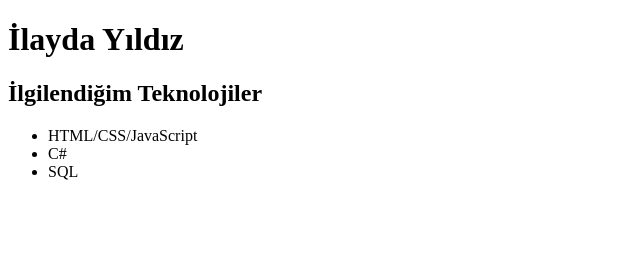
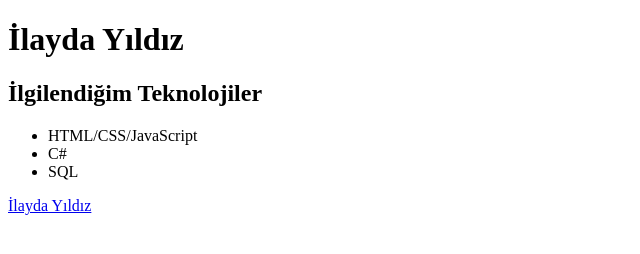
Before and after one commit to ilaydayilidz778/ilaydayilidz778.github.io, a plain HTML site: page index.html in a window 1280 px wide. Shown: the whole page, without its empty margins (0-640 px from the left). Drawn offline with Linux system fonts and the light colour scheme.

Commit message:
profil linki eklendi

```diff
--- a/index.html
+++ b/index.html
@@ -15,6 +15,11 @@
         <li>C#</li>
         <li>SQL</li>
     </ul>
+    <div class="badge-base LI-profile-badge" data-locale="tr_TR" data-size="large" data-theme="dark"
+        data-type="HORIZONTAL" data-vanity="ilayda-yıldız-521813218" data-version="v1"><a
+            class="badge-base__link LI-simple-link"
+            href="https://tr.linkedin.com/in/ilayda-y%C4%B1ld%C4%B1z-521813218?trk=profile-badge">İlayda Yıldız</a>
+    </div>
 </body>
 
 </html>
```
